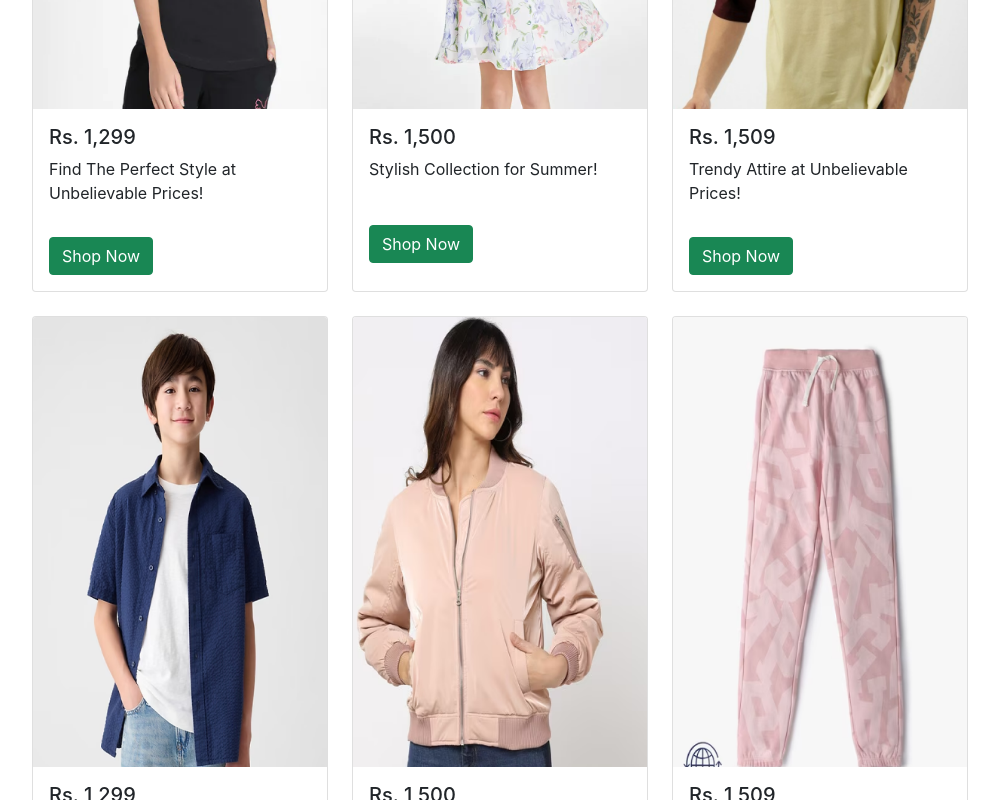
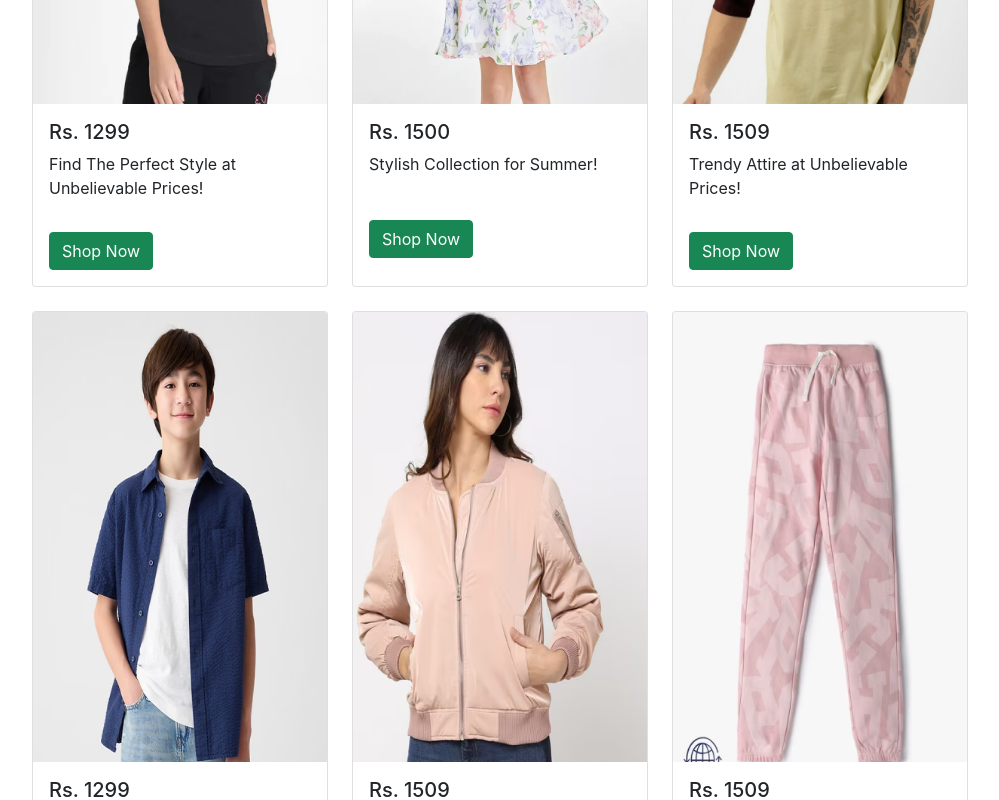
Before and after one commit to Alishba-Waris/fashion_orbit, a React (Create React App) app: page / in a window 1280 px wide. Shown: the part 1180-1980 px from the top of the page, without its empty margins (140-1139 px from the left). Built offline with nearby package versions, Linux system fonts and the light colour scheme.

Commit message:
resolve totalAmount bug in viewCart

```diff
--- a/package.json
+++ b/package.json
@@ -9,6 +9,7 @@
     "@testing-library/user-event": "^13.5.0",
     "react": "^18.3.1",
     "react-dom": "^18.3.1",
+    "react-hook-form": "^7.53.0",
     "react-icons": "^5.3.0",
     "react-redux": "^9.1.2",
     "react-router-dom": "^6.26.2",
--- a/src/App.js
+++ b/src/App.js
@@ -33,7 +33,7 @@ const App = () => {
             <Route path="/product_details" element={<allProducts/>} />
             <Route path="product_details/:id" element={<ProductDetails />} />
             <Route path="shoe_details/:id" element={<shoeDetails />} />
-            <Route path="/view_cart" element={<ViewCart/>}/>
+            <Route path="/view_cart" element={<ViewCart/>} />
           </Routes>
         </Layout>
       </BrowserRouter>
--- a/src/assets/css/Header.css
+++ b/src/assets/css/Header.css
@@ -22,3 +22,26 @@
 .nav_elements li .nav_items .nav_link:hover{
     color: gold;
 }
+
+.acc_icon {
+    color: white;
+    font-size: 28px;
+    margin-bottom: 10px;
+    margin-right: 20px;
+    text-decoration: none;
+}
+
+.acc_icon:hover {
+    color: gold;
+}
+
+.cart_img {
+    width: 65px;
+    height: 45px;
+    transition: transform 0.3s ease-in-out;
+}
+
+.cart_img:hover {
+    transform: scale(1.1);
+    cursor: pointer;
+}
--- a/src/components/ProductCard.js
+++ b/src/components/ProductCard.js
@@ -13,7 +13,7 @@ const ProductCard = ({ product }) => {
           alt={product.description}
         />
         <div className="card-body">
-          <h5 className="card-title">{product.price}</h5>
+          <h5 className="card-title">Rs. {product.price}</h5>
           <p className="card-text">{product.description}</p>
         </div>
         <div className="card-body">
--- a/src/components/Redux/cartSlice.js
+++ b/src/components/Redux/cartSlice.js
@@ -16,25 +16,35 @@ const cartSlice = createSlice({
       );
 
       if (existingItem) {
-        existingItem.quantity += quantity; // If the item already exists, update the quantity
+        existingItem.quantity += quantity;
       } else {
-        state.items.push({ ...product, quantity, size }); // Add new item to cart
+        state.items.push({ ...product, quantity, size });
       }
+      state.totalAmount = state.items.reduce(
+        (total, item) => total + item.price * item.quantity,
+        0
+      );
+    },
 
-      state.totalAmount += product.price * quantity; // Update total price
-    },
     removeFromCart: (state, action) => {
-      const { productId, size } = action.payload;
-      const itemIndex = state.items.findIndex(
-        (item) => item.id === productId && item.size === size
-      );
-      const item = state.items[itemIndex];
+        const existingItem = state.items.find(
+          (item) => item.id === action.payload.productId && item.size === action.payload.size
+        );
 
-      if (item) {
-        state.totalAmount -= item.price * item.quantity; // Adjust total price
-        state.items.splice(itemIndex, 1); // Remove item from cart
-      }
-    },
+        if (existingItem) {
+          if (existingItem.quantity > 1) {
+            existingItem.quantity -= 1;
+          } else {
+            state.items = state.items.filter(
+              (item) => !(item.id === action.payload.productId && item.size === action.payload.size)
+            );
+          }
+        }
+       state.totalAmount = state.items.reduce(
+          (total, item) => total + item.price * item.quantity,
+          0
+        );
+      },
     clearCart: (state) => {
       state.items = [];
       state.totalAmount = 0;
@@ -42,6 +52,8 @@ const cartSlice = createSlice({
   },
 });
 
+
+
 export const { addToCart, removeFromCart, clearCart } = cartSlice.actions;
 
 export default cartSlice.reducer;
--- a/src/components/allProducts.js
+++ b/src/components/allProducts.js
@@ -51,73 +51,73 @@ const Product = [
   {
     id: 1,
     image: new_arrival1,
-    price: "Rs. 1,299",
+    price: 1299,
     description: "Find The Perfect Style at Unbelievable Prices!",
   },
   {
     id: 2,
     image: new_arrival2,
-    price: "Rs. 1,500",
+    price: 1500,
     description: "Stylish Collection for Summer!",
   },
   {
     id: 3,
     image: new_arrival3,
-    price: "Rs. 1,509",
+    price: 1509,
     description: "Trendy Attire at Unbelievable Prices!",
   },
   {
     id: 4,
     image: new_arrival10,
-    price: "Rs. 1,299",
+    price: 1299,
     description: "Find The Perfect Style at Unbelievable Prices!",
   },
   {
     id: 5,
     image: new_arrival11,
-    price: "Rs. 1,500",
+    price: 1509,
     description: "Stylish Collection for Summer!",
   },
   {
     id: 6,
     image: new_arrival12,
-    price: "Rs. 1,509",
+    price: 1509,
     description: "Trendy Attire at Unbelievable Prices!",
   },
   {
     id: 7,
     image: new_arrival7,
-    price: "Rs. 1,299",
+    price: 1299,
     description: "Find The Perfect Style at Unbelievable Prices!",
   },
   {
     id: 8,
     image: new_arrival8,
-    price: "Rs. 1,500",
+    price: 1509,
     description: "Stylish Collection for Summer!",
   },
   {
     id: 9,
     image: new_arrival9,
-    price: "Rs. 1,509",
+    price: 1509,
     description: "Trendy Attire at Unbelievable Prices!",
   },
   {
     id: 10,
     image: new_arrival6,
-    price: "Rs. 1,299",
+    price: 1299,
     description: "Find The Perfect Style at Unbelievable Prices!",
   },
   {
     id: 11,
     image: new_arrival5,
-    price: "Rs. 1,500",
+    price: 1509,
     description: "Stylish Collection for Summer!",
   },
   {
     id: 12,
     image: new_arrival4,
-    price: "Rs. 1,509",
+    price: 1509,
     description: "Trendy Attire at Unbelievable Prices!",
   },
 ];
@@ -127,73 +127,73 @@ const shoesProducts = [
   {
     id: 13,
     image: shoe1,
-    price: "Rs. 1,299",
+    price: 1299,
     description: "Find The Perfect Style at Unbelievable Prices!",
   },
   {
     id: 14,
     image: shoe10,
-    price: "Rs. 1,500",
+    price: 1509,
     description: "Stylish Collection for Summer!",
   },
   {
     id: 15,
     image: shoe3,
-    price: "Rs. 1,509",
+    price: 1509,
     description: "Trendy Attire at Unbelievable Prices!",
   },
   {
     id: 16,
     image: shoe2,
-    price: "Rs. 1,299",
+    price: 1299,
     description: "Find The Perfect Style at Unbelievable Prices!",
   },
   {
     id: 17,
     image: shoe4,
-    price: "Rs. 1,500",
+    price: 1509,
     description: "Stylish Collection for Summer!",
   },
   {
     id: 18,
     image: shoe5,
-    price: "Rs. 1,509",
+    price: 1509,
     description: "Trendy Attire at Unbelievable Prices!",
   },
   {
     id: 19,
     image: shoe9,
-    price: "Rs. 1,299",
+    price: 1299,
     description: "Find The Perfect Style at Unbelievable Prices!",
   },
   {
     id: 20,
     image: shoe8,
-    price: "Rs. 1,500",
+    price: 1509,
     description: "Stylish Collection for Summer!",
   },
   {
     id: 21,
     image: shoe7,
-    price: "Rs. 1,509",
+    price: 1509,
     description: "Trendy Attire at Unbelievable Prices!",
   },
   {
     id: 22,
     image: shoe6,
-    price: "Rs. 1,299",
+    price: 1299,
     description: "Find The Perfect Style at Unbelievable Prices!",
   },
   {
     id: 23,
     image: shoe10,
-    price: "Rs. 1,500",
+    price: 1509,
     description: "Stylish Collection for Summer!",
   },
   {
     id: 24,
     image: shoe3,
-    price: "Rs. 1,509",
+    price: 1509,
     description: "Trendy Attire at Unbelievable Prices!",
   },
 ];
@@ -202,73 +202,73 @@ const bagsProducts = [
   {
     id: 25,
     image: bag,
-    price: "Rs. 1,299",
+    price: 1299,
     description: "Find The Perfect Style at Unbelievable Prices!",
   },
   {
     id: 26,
     image: bag1,
-    price: "Rs. 1,500",
+    price: 1509,
     description: "Stylish Collection for Summer!",
   },
   {
     id: 27,
     image: bag4,
-    price: "Rs. 1,509",
+    price: 1509,
     description: "Trendy Attire at Unbelievable Prices!",
   },
   {
     id: 28,
     image: bag2,
-    price: "Rs. 1,299",
+    price: 1299,
     description: "Find The Perfect Style at Unbelievable Prices!",
   },
   {
     id: 29,
     image: bag3,
-    price: "Rs. 1,500",
+    price: 1509,
     description: "Stylish Collection for Summer!",
   },
   {
     id: 30,
     image: bag10,
-    price: "Rs. 1,509",
+    price: 1509,
     description: "Trendy Attire at Unbelievable Prices!",
   },
   {
     id: 31,
     image: bag8,
-    price: "Rs. 1,299",
+    price: 1299,
     description: "Find The Perfect Style at Unbelievable Prices!",
   },
   {
     id: 32,
     image: bag6,
-    price: "Rs. 1,500",
+    price: 1509,
     description: "Stylish Collection for Summer!",
   },
   {
     id: 33,
     image: bag5,
-    price: "Rs. 1,509",
+    price: 1509,
     description: "Trendy Attire at Unbelievable Prices!",
   },
   {
     id: 34,
     image: bag9,
-    price: "Rs. 1,299",
+    price: 1299,
     description: "Find The Perfect Style at Unbelievable Prices!",
   },
   {
     id: 35,
     image: bag4,
-    price: "Rs. 1,500",
+    price: 1509,
     description: "Stylish Collection for Summer!",
   },
   {
     id: 36,
     image: bag7,
-    price: "Rs. 1,509",
+    price: 1509,
     description: "Trendy Attire at Unbelievable Prices!",
   },
 ];
@@ -277,73 +277,73 @@ const clothesProducts = [
   {
     id: 37,
     image: p_img39,
-    price: "Rs. 1,299",
+    price: 1299,
     description: "Find The Perfect Style at Unbelievable Prices!",
   },
   {
     id: 38,
     image: p_img16,
-    price: "Rs. 1,500",
+    price: 1509,
     description: "Stylish Collection for Summer!",
   },
   {
     id: 39,
     image: p_img20,
-    price: "Rs. 1,509",
+    price: 1509,
     description: "Trendy Attire at Unbelievable Prices!",
   },
   {
     id: 40,
     image: p_img22,
-    price: "Rs. 1,299",
+    price: 1299,
     description: "Find The Perfect Style at Unbelievable Prices!",
   },
   {
     id: 41,
     image: p_img19,
-    price: "Rs. 1,500",
+    price: 1509,
     description: "Stylish Collection for Summer!",
   },
   {
     id: 42,
     image: p_img26,
-    price: "Rs. 1,509",
+    price: 1509,
     description: "Trendy Attire at Unbelievable Prices!",
   },
   {
     id: 43,
     image: p_img27,
-    price: "Rs. 1,299",
+    price: 1299,
     description: "Find The Perfect Style at Unbelievable Prices!",
   },
   {
     id: 44,
     image: p_img28,
-    price: "Rs. 1,500",
+    price: 1509,
     description: "Stylish Collection for Summer!",
   },
   {
     id: 45,
     image: p_img29,
-    price: "Rs. 1,509",
+    price: 1509,
     description: "Trendy Attire at Unbelievable Prices!",
   },
   {
     id: 46,
     image: p_img31,
-    price: "Rs. 1,299",
+    price: 1299,
     description: "Find The Perfect Style at Unbelievable Prices!",
   },
   {
     id: 47,
     image: p_img32,
-    price: "Rs. 1,500",
+    price: 1509,
     description: "Stylish Collection for Summer!",
   },
   {
     id: 48,
     image: p_img38,
-    price: "Rs. 1,509",
+    price: 1509,
     description: "Trendy Attire at Unbelievable Prices!",
   },
 ];
```
Also changed, not shown: src/assets/css/ViewCart.css (+117 -24 lines), src/components/ProductDetails.js (+45 -11 lines), src/components/ViewCart.js (+53 -14 lines), src/components/layout/Header.js (+61 -26 lines), 1 other file (tests, documents, lock files or other folders).
